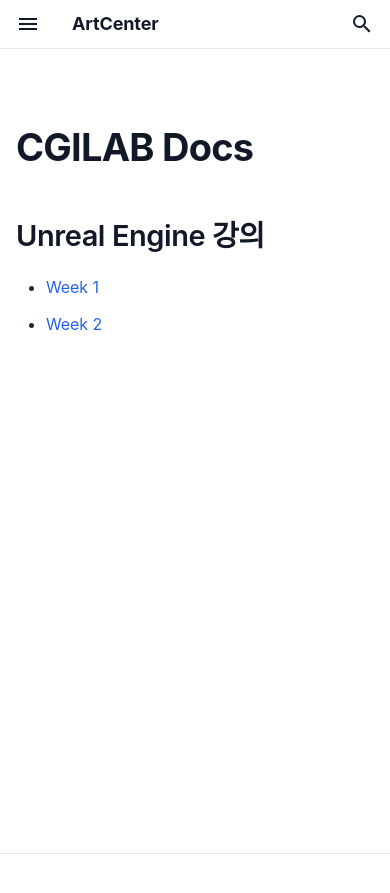
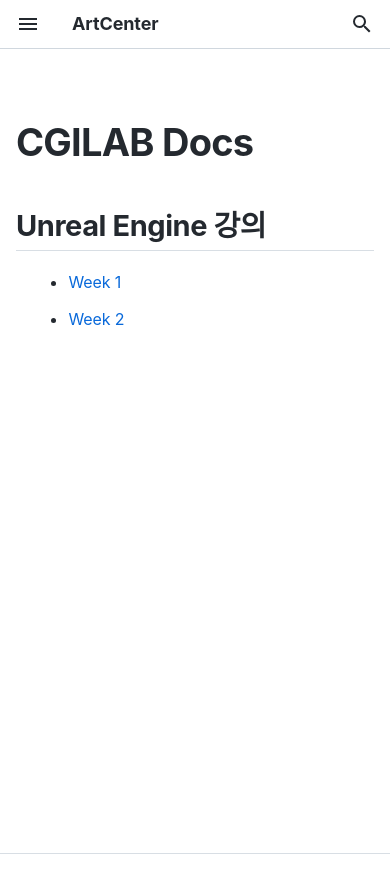
Before and after one commit to cgilabs/cgilabs.github.io, an MkDocs documentation site: the page built from docs/index.md, in a window 390 px wide. Shown: the top 893 px of the page. Built offline with MkDocs 1.6.1 and Material for MkDocs 9.7.7, drawn with Linux system fonts in a browser that asks for light colours.

Commit message:
Update extra.css

```diff
--- a/docs/stylesheets/extra.css
+++ b/docs/stylesheets/extra.css
@@ -1,53 +1,50 @@
-/* =========================
-   GitHub Docs / GitBook 느낌
-   ========================= */
+/* =========================================
+   CGILABS / GitHub Docs Style for MkDocs
+   ========================================= */
 
 :root {
   --md-text-font: "Inter", "Noto Sans KR", -apple-system, BlinkMacSystemFont,
     "Segoe UI", Roboto, Helvetica, Arial, sans-serif;
+  --md-code-font: "JetBrains Mono", "SFMono-Regular", Consolas, Menlo, monospace;
 
-  --md-code-font: "JetBrains Mono", "SFMono-Regular", Consolas,
-    "Liberation Mono", Menlo, monospace;
+  --md-default-bg-color: #ffffff;
+  --md-default-fg-color: #24292f;
+  --md-typeset-a-color: #0969da;
 
   --md-primary-fg-color: #ffffff;
-  --md-primary-bg-color: #111827;
-  --md-accent-fg-color: #2563eb;
-
-  --md-default-bg-color: #ffffff;
-  --md-default-fg-color: #1f2937;
-  --md-typeset-a-color: #2563eb;
+  --md-primary-bg-color: #24292f;
+  --md-accent-fg-color: #0969da;
 }
 
 /* 전체 기본 */
 html,
 body {
-  font-family: "Inter", "Noto Sans KR", -apple-system, BlinkMacSystemFont,
-    "Segoe UI", Roboto, Helvetica, Arial, sans-serif;
-  color: #1f2937;
+  font-family: var(--md-text-font);
+  color: #24292f;
   background: #ffffff;
+  letter-spacing: -0.01em;
 }
 
 body {
   font-weight: 400;
-  letter-spacing: -0.01em;
 }
 
-/* 헤더 */
+/* 상단 헤더 */
 .md-header {
   background: #ffffff;
-  color: #111827;
-  border-bottom: 1px solid #e5e7eb;
+  color: #24292f;
+  border-bottom: 1px solid #d0d7de;
   box-shadow: none;
 }
 
 .md-header__title,
 .md-header__button,
-.md-search__icon {
-  color: #111827;
+.md-search__icon,
+.md-search__output,
+.md-tabs__link {
+  color: #24292f;
 }
 
-/* 사이트명 */
-.md-header__title .md-header__topic,
 .md-header__title .md-ellipsis {
   font-weight: 700;
 }
@@ -55,8 +52,8 @@
 /* 검색창 */
 .md-search__form {
   background: #ffffff;
-  border: 1px solid #d1d5db;
-  border-radius: 12px;
+  border: 1px solid #d0d7de;
+  border-radius: 8px;
   box-shadow: none;
 }
 
@@ -71,53 +68,55 @@
 
 /* 좌측 사이드바 */
 .md-sidebar--primary {
-  border-right: 1px solid #e5e7eb;
+  border-right: 1px solid #d8dee4;
 }
 
 .md-sidebar__scrollwrap {
-  padding-top: 12px;
+  padding-top: 10px;
 }
 
-/* 섹션 제목 */
+/* 메뉴 그룹 제목 */
 .md-nav__title {
-  font-weight: 700;
-  font-size: 14px;
-  color: #111827;
-  margin-top: 12px;
-  margin-bottom: 6px;
   background: transparent;
   box-shadow: none;
+  color: #57606a;
+  font-size: 12px;
+  font-weight: 700;
+  letter-spacing: 0.02em;
+  text-transform: uppercase;
+  margin: 14px 0 6px 0;
+  padding: 0 12px;
 }
 
 /* 메뉴 간격 */
 .md-nav__item {
-  margin: 4px 0;
+  margin: 2px 0;
 }
 
-/* 메뉴 텍스트 */
+/* 메뉴 링크 */
 .md-nav__link {
-  font-family: "Inter", "Noto Sans KR", sans-serif;
+  font-family: var(--md-text-font);
   font-size: 14px;
   font-weight: 500;
-  color: #374151;
-  padding: 8px 12px;
-  line-height: 1.6;
+  line-height: 1.55;
+  color: #24292f;
   border-radius: 6px;
-  transition: all 0.15s ease;
+  padding: 7px 12px;
+  transition: background-color 0.15s ease, color 0.15s ease;
 }
 
 /* hover */
 .md-nav__link:hover {
-  background-color: #f3f4f6;
-  color: #111827;
+  background: #f6f8fa;
+  color: #0969da;
 }
 
-/* 선택된 메뉴 */
+/* 선택 항목 */
 .md-nav__link--active {
   font-weight: 700;
-  color: #2563eb !important;
-  background-color: #eff6ff;
-  border-left: 3px solid #2563eb;
+  color: #0969da !important;
+  background: #eef6ff;
+  border-left: 3px solid #0969da;
   padding-left: 9px;
 }
 
@@ -125,66 +124,79 @@
 .md-nav__list .md-nav__list {
   margin-left: 8px;
   padding-left: 8px;
-  border-left: 1px solid #e5e7eb;
+  border-left: 1px solid #d8dee4;
 }
 
 /* 토글 아이콘 */
 .md-nav__icon {
-  color: #6b7280;
+  color: #57606a;
 }
 
-/* 본문 */
+/* 본문 영역 */
 .md-content__inner {
-  margin-top: 1.2rem;
+  margin-top: 1rem;
   padding-bottom: 3rem;
 }
 
 .md-typeset {
   font-size: 16px;
   line-height: 1.75;
+  color: #24292f;
+}
+
+/* 문단 줄간격 */
+.md-typeset p {
+  line-height: 1.8;
+  margin: 0 0 1.1em;
+}
+
+/* 리스트 간격 */
+.md-typeset ul,
+.md-typeset ol {
+  margin-top: 0.4em;
+  margin-bottom: 1em;
+  padding-left: 1.4em;
+}
+
+.md-typeset li {
+  line-height: 1.8;
+  margin: 0.25em 0;
 }
 
 /* 제목 */
 .md-typeset h1 {
-  font-size: 2.3rem;
+  color: #24292f;
+  font-size: 2.2rem;
   font-weight: 700;
+  line-height: 1.25;
   letter-spacing: -0.02em;
-  color: #111827;
-  margin-bottom: 1.2rem;
+  margin: 0 0 1rem;
 }
 
 .md-typeset h2 {
-  font-size: 1.7rem;
-  font-weight: 600;
+  color: #24292f;
+  font-size: 1.65rem;
+  font-weight: 700;
+  line-height: 1.3;
   letter-spacing: -0.015em;
-  color: #111827;
-  margin-top: 2.2rem;
-  margin-bottom: 0.8rem;
+  margin-top: 2rem;
+  margin-bottom: 0.65rem;
+  padding-bottom: 0.2em;
+  border-bottom: 1px solid #d8dee4;
 }
 
 .md-typeset h3 {
+  color: #24292f;
   font-size: 1.25rem;
   font-weight: 600;
-  color: #111827;
-  margin-top: 1.6rem;
-  margin-bottom: 0.6rem;
-}
-
-/* 문단, 리스트 */
-.md-typeset p,
-.md-typeset li {
-  line-height: 1.8;
-}
-
-.md-typeset ul,
-.md-typeset ol {
-  margin-top: 0.5rem;
-  margin-bottom: 1rem;
+  line-height: 1.4;
+  margin-top: 1.5rem;
+  margin-bottom: 0.45rem;
 }
 
 /* 링크 */
 .md-typeset a {
-  color: #2563eb;
+  color: #0969da;
   text-decoration: none;
 }
 
@@ -194,60 +206,79 @@
 
 /* 인라인 코드 */
 .md-typeset code {
-  font-family: "JetBrains Mono", "SFMono-Regular", Consolas, monospace;
+  font-family: var(--md-code-font);
   font-size: 0.85em;
-  background: #f3f4f6;
+  color: #24292f;
+  background: #f6f8fa;
+  border: 1px solid #d8dee4;
   border-radius: 6px;
   padding: 0.15em 0.4em;
 }
 
 /* 코드 블록 */
+.md-typeset pre {
+  line-height: 1.5;
+}
+
 .md-typeset pre > code {
-  font-family: "JetBrains Mono", "SFMono-Regular", Consolas, monospace;
-  border-radius: 12px;
+  font-family: var(--md-code-font);
   font-size: 0.9em;
+  border-radius: 10px;
+  border: 1px solid #d8dee4;
 }
 
 /* 표 */
 .md-typeset table:not([class]) {
-  border: 1px solid #e5e7eb;
-  border-radius: 10px;
+  border: 1px solid #d8dee4;
+  border-radius: 8px;
   overflow: hidden;
 }
 
 .md-typeset table:not([class]) th,
 .md-typeset table:not([class]) td {
-  border-top: 1px solid #e5e7eb;
+  border-top: 1px solid #d8dee4;
   padding: 10px 14px;
+}
+
+.md-typeset table:not([class]) th {
+  background: #f6f8fa;
+  font-weight: 600;
 }
 
 /* 우측 TOC */
 .md-sidebar--secondary {
-  border-left: 1px solid #f3f4f6;
+  border-left: 1px solid #f0f2f4;
 }
 
 .md-nav--secondary .md-nav__title {
-  font-size: 13px;
-  color: #6b7280;
+  font-size: 12px;
+  color: #57606a;
+  text-transform: uppercase;
 }
 
 .md-nav--secondary .md-nav__link {
   font-size: 13px;
+  line-height: 1.5;
   padding: 6px 10px;
 }
 
 /* 푸터 */
 .md-footer {
   background: #ffffff;
-  border-top: 1px solid #e5e7eb;
+  border-top: 1px solid #d8dee4;
 }
 
 .md-footer-meta {
   background: #ffffff;
-  color: #6b7280;
+  color: #57606a;
 }
 
-/* 모바일 약간 보정 */
+/* 버튼 */
+.md-button {
+  border-radius: 8px;
+}
+
+/* 모바일 */
 @media screen and (max-width: 76.234375em) {
   .md-sidebar--primary {
     border-right: none;
@@ -260,4 +291,8 @@
   .md-typeset h2 {
     font-size: 1.45rem;
   }
+
+  .md-typeset h3 {
+    font-size: 1.15rem;
+  }
 }
```
